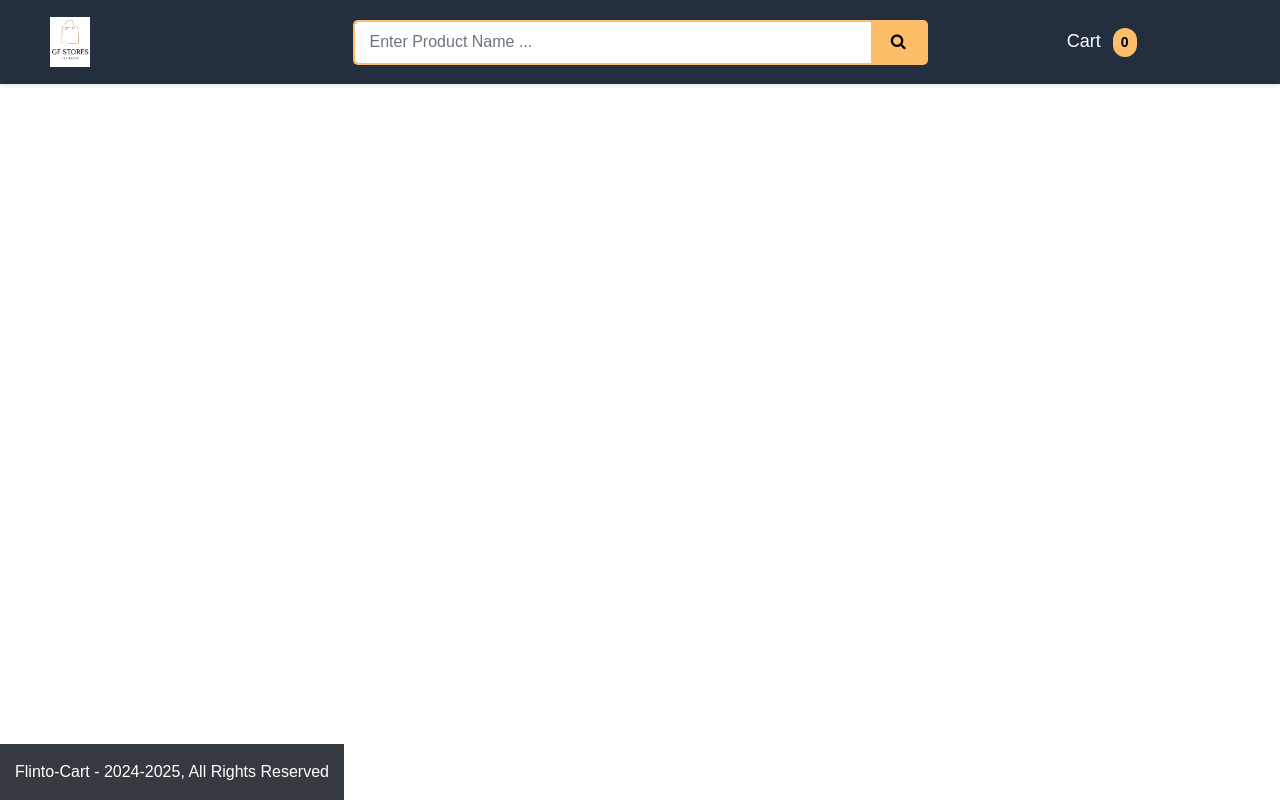
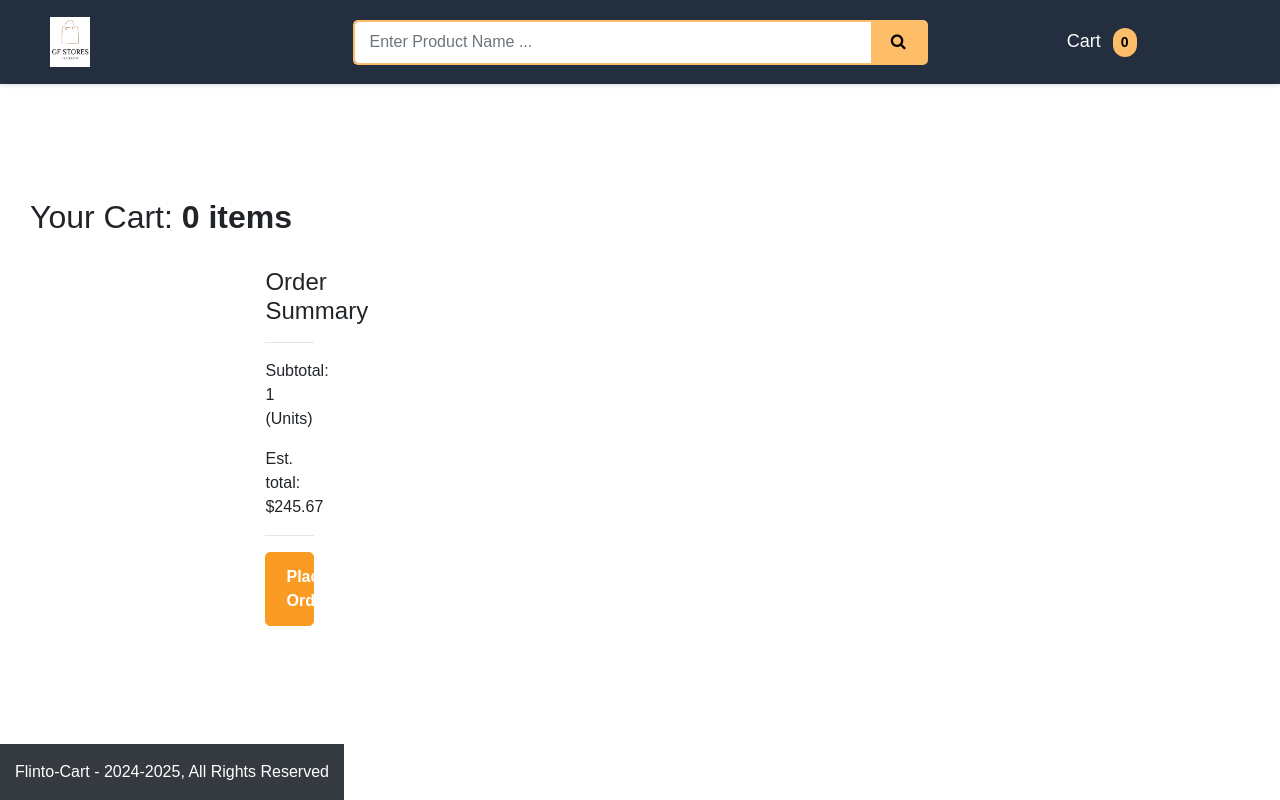
Before and after one commit to GodsonFlinto/Ecommerce, a React (Vite) app in the folder frontend/: page /cart in a window 1280 px wide. Built offline with nearby package versions, Linux system fonts and the light colour scheme.

Commit message:
adding increase and decrease functionality to add to cart page

```diff
--- a/frontend/package.json
+++ b/frontend/package.json
@@ -12,7 +12,8 @@
   "dependencies": {
     "react": "^19.1.0",
     "react-dom": "^19.1.0",
-    "react-router-dom": "^7.8.0"
+    "react-router-dom": "^7.8.0",
+    "react-toastify": "^11.0.5"
   },
   "devDependencies": {
     "@eslint/js": "^9.30.1",
--- a/frontend/src/App.jsx
+++ b/frontend/src/App.jsx
@@ -5,6 +5,9 @@
 import Footer from "./components/Footer";
 import { BrowserRouter as Router, Routes, Route } from "react-router-dom";
 import ProductDetail from "./pages/ProductDetail";
+import { ToastContainer } from 'react-toastify'
+import 'react-toastify/dist/ReactToastify.css';
+import Cart from "./pages/Cart";
 
 function App() {
   const [cartItems, setCartItems] = useState([]);
@@ -12,8 +15,8 @@
   return (
     <Router>
       <div className="d-flex flex-column min-vh-100">
+        <ToastContainer theme="dark" position="top-center"/>
         <Header cartItems={cartItems} />
-
         <main className="main-container flex-grow-1">
           <div className="content-wrapper">
             <Routes>
@@ -28,6 +31,8 @@
                   />
                 }
               />
+              <Route path="/cart" element={<Cart cartItems={cartItems}
+                    setCartItems={setCartItems} />}/>
             </Routes>
           </div>
         </main>
--- /dev/null
+++ b/frontend/src/pages/Cart.jsx
@@ -0,0 +1,95 @@
+import { Fragment } from "react";
+import { Link } from "react-router-dom";
+
+
+export default function Cart({cartItems, setCartItems}){
+
+const increaseQty = (item) => {
+        if(item.product.stock == item.quantity){
+            return;
+        }
+        const updatedItems = cartItems.map((i)=>{
+            if(i.product._id == item.product._id){
+                i.quantity++
+            }
+            return i
+        })
+        setCartItems(updatedItems)
+    }
+
+    const decreaseQty = (item) => {
+        if (item.quantity > 1) {
+            const updatedItems = cartItems.map((i)=>{
+            if(i.product._id == item.product._id){
+                i.quantity--
+            }
+            return i
+        })
+        setCartItems(updatedItems)
+        }
+    }
+    return (
+        <div className="container container-fluid">
+        <h2 className="mt-5">Your Cart: <b>{cartItems.length} items</b></h2>
+
+        <div className="row d-flex justify-content-between">
+            <div className="col-12 col-lg-8">
+
+                {cartItems.map((item) => {
+    return (
+        <Fragment key={item.product._id}>
+            <hr />
+            <div className="cart-item">
+                <div className="row">
+                    <div className="col-4 col-lg-3">
+                        <img
+                            src={item.product.images[0].image}
+                            alt={item.product.name}
+                            height="90"
+                            width="115"
+                        />
+                    </div>
+
+                    <div className="col-5 col-lg-3">
+                        <Link to={"/product/"+item.product._id}>{item.product.name}</Link>
+                    </div>
+
+                    <div className="col-4 col-lg-2 mt-4 mt-lg-0">
+                        <p id="card_item_price">${item.product.price}</p>
+                    </div>
+
+                    <div className="col-4 col-lg-3 mt-4 mt-lg-0">
+                        <div className="stockCounter d-inline">
+                            <span className="btn btn-danger minus" onClick={()=>decreaseQty(item)}>-</span>
+                            <input type="number" className="form-control count d-inline" value={item.quantity} readOnly />
+                            <span className="btn btn-primary plus" onClick={()=>increaseQty(item)}>+</span>
+                        </div>
+                    </div>
+
+                    <div className="col-4 col-lg-1 mt-4 mt-lg-0">
+                        <i id="delete_cart_item" className="fa fa-trash btn btn-danger"></i>
+                    </div>
+                </div>
+            </div>
+        </Fragment>
+    );
+})}
+
+
+            </div>
+
+            <div className="col-12 col-lg-3 my-4">
+                <div id="order_summary">
+                    <h4>Order Summary</h4>
+                    <hr />
+                    <p>Subtotal:  <span className="order-summary-values">1 (Units)</span></p>
+                    <p>Est. total: <span className="order-summary-values">$245.67</span></p>
+
+                    <hr />
+                    <button id="checkout_btn" className="btn btn-primary btn-block">Place Order</button>
+                </div>
+            </div>
+        </div>
+    </div>
+    )
+}
--- a/frontend/src/pages/ProductDetail.jsx
+++ b/frontend/src/pages/ProductDetail.jsx
@@ -1,6 +1,7 @@
 // ProductDetail.jsx - Updated version
 import { useEffect, useState } from "react"
 import { useParams } from "react-router-dom"
+import {toast} from 'react-toastify'
 
 export default function ProductDetail({cartItems, setCartItems}) {
     const [product, setProduct] = useState(null)
@@ -26,6 +27,7 @@
         if(!itemExist){
             const newItems = {product, quantity }
             setCartItems((state)=>[...state, newItems])
+            toast.success("Item added Successfully.")
         }
 
     }
```
Also changed, not shown: 1 other file (tests, documents, lock files or other folders).
